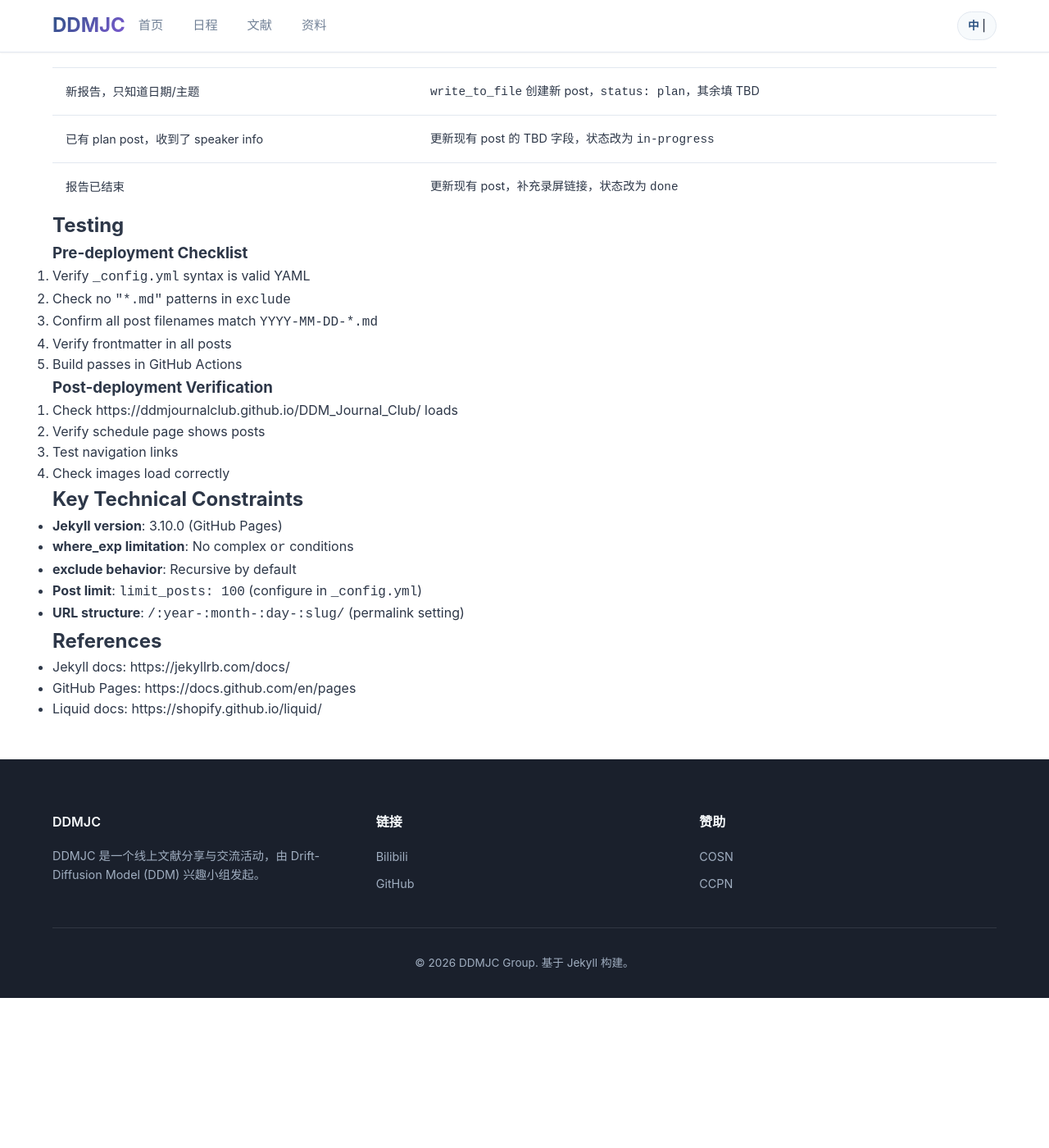
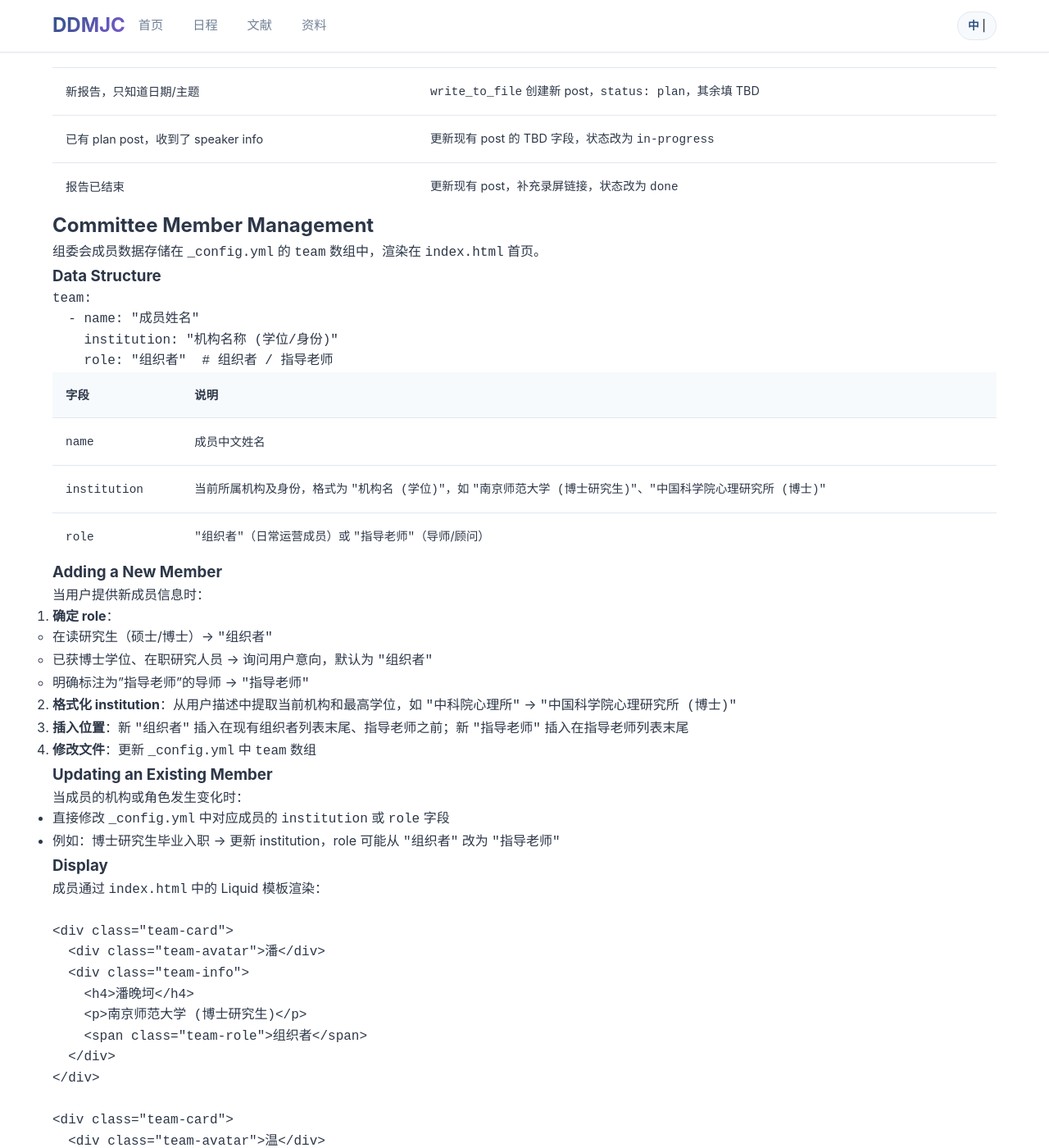
Before and after one commit to DDMJournalClub/DDM_Journal_Club, a Jekyll site: the page built from AGENTS.md, in a window 1280 px wide and 1400 px high, scrolled down 6369 px. Shown: the whole window at 82% size. Built offline with Jekyll 4.4.1, drawn with Linux system fonts in a browser that asks for light colours; our own code applies the rules of GitHub Pages for plain Markdown files; before the commit the page ends 7586 px from its top, so only the background shows below that; some of the changed text lies outside the part shown.

Commit message:
feat: add committee member management docs and new member

````diff
--- a/AGENTS.md
+++ b/AGENTS.md
@@ -253,6 +253,63 @@ When updating multiple historical posts to `done`:
 | 已有 plan post，收到了 speaker info | 更新现有 post 的 TBD 字段，状态改为 `in-progress` |
 | 报告已结束 | 更新现有 post，补充录屏链接，状态改为 `done` |
 
+## Committee Member Management
+
+组委会成员数据存储在 `_config.yml` 的 `team` 数组中，渲染在 `index.html` 首页。
+
+### Data Structure
+
+```yaml
+team:
+  - name: "成员姓名"
+    institution: "机构名称 (学位/身份)"
+    role: "组织者"  # 组织者 / 指导老师
+```
+
+| 字段 | 说明 |
+|------|------|
+| `name` | 成员中文姓名 |
+| `institution` | 当前所属机构及身份，格式为 `"机构名 (学位)"`，如 `"南京师范大学 (博士研究生)"`、`"中国科学院心理研究所 (博士)"` |
+| `role` | `"组织者"`（日常运营成员）或 `"指导老师"`（导师/顾问） |
+
+### Adding a New Member
+
+当用户提供新成员信息时：
+
+1. **确定 role**：
+   - 在读研究生（硕士/博士）→ `"组织者"`
+   - 已获博士学位、在职研究人员 → 询问用户意向，默认为 `"组织者"`
+   - 明确标注为"指导老师"的导师 → `"指导老师"`
+2. **格式化 institution**：从用户描述中提取当前机构和最高学位，如 `"中科院心理所"` → `"中国科学院心理研究所 (博士)"`
+3. **插入位置**：新 `"组织者"` 插入在现有组织者列表末尾、指导老师之前；新 `"指导老师"` 插入在指导老师列表末尾
+4. **修改文件**：更新 `_config.yml` 中 `team` 数组
+
+### Updating an Existing Member
+
+当成员的机构或角色发生变化时：
+- 直接修改 `_config.yml` 中对应成员的 `institution` 或 `role` 字段
+- 例如：博士研究生毕业入职 → 更新 institution，role 可能从 `"组织者"` 改为 `"指导老师"`
+
+### Display
+
+成员通过 `index.html` 中的 Liquid 模板渲染：
+
+```liquid
+{% for member in site.team %}
+<div class="team-card">
+  <div class="team-avatar">{{ member.name | slice: 0, 1 }}</div>
+  <div class="team-info">
+    <h4>{{ member.name }}</h4>
+    <p>{{ member.institution }}</p>
+    <span class="team-role">{{ member.role }}</span>
+  </div>
+</div>
+{% endfor %}
+```
+
+- 头像自动取姓名首字，无需上传图片
+- CSS 样式在 `assets/css/style.css` 中 `.team-*` 相关规则
+
 ## Testing
 
 ### Pre-deployment Checklist
--- a/_config.yml
+++ b/_config.yml
@@ -119,6 +119,9 @@ team:
   - name: "刘逸康"
     institution: "南京师范大学 (硕士研究生)"
     role: "组织者"
+  - name: "沈波"
+    institution: "中国科学院心理研究所 (博士)"
+    role: "组织者"
   - name: "耿海洋"
     institution: "天桥脑科学研究院 (博士)"
     role: "指导老师"
````
